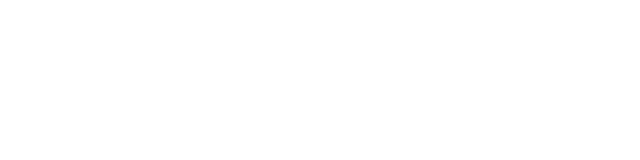
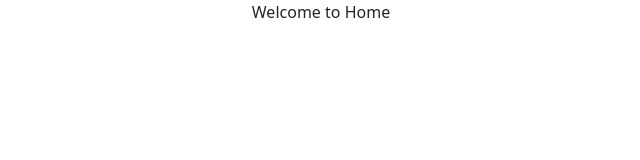
Before and after one commit to dbgautam7/chatapp, a React app in the folder client/: page /home in a window 1280 px wide. Before the commit this address had no page. Shown: the top 160 px of the page, without its empty margins (319-959 px from the left). Built offline with nearby package versions, Linux system fonts and the light colour scheme.

Commit message:
user logged in successfully from react part

```diff
--- a/client/src/components/routesHandler.js
+++ b/client/src/components/routesHandler.js
@@ -1,5 +1,6 @@
 import React from 'react'
 import { Route, Routes } from 'react-router-dom';
+import Home from '../containers/home';
 import Login from '../containers/login';
 import Register from '../containers/register';
 
@@ -9,6 +10,7 @@ const RoutesHandler = () => {
 <Routes>
     <Route path='/' element={<Register />} />
     <Route path='/login' element={<Login />} />
+    <Route path='/home' element={<Home />} />
 </Routes>
     </div>
   )
--- /dev/null
+++ b/client/src/containers/home.js
@@ -0,0 +1,11 @@
+import React from 'react'
+
+const Home = () => {
+  return (
+    <div>
+        Welcome to Home
+    </div>
+  )
+}
+
+export default Home
--- a/client/src/containers/login.js
+++ b/client/src/containers/login.js
@@ -3,6 +3,7 @@ import 'bootstrap/dist/css/bootstrap.min.css';
 import { Formik, Form, Field, ErrorMessage } from 'formik';
 import * as Yup from 'yup';
 import { Link, useNavigate } from 'react-router-dom';
+import { message } from 'antd';
 
 const Login = () => {
 
@@ -41,7 +42,7 @@ const Login = () => {
           const data = await res.json()
           if (data) {
             message.success(data.msg, [2])
-            navigate("/home")
+            navigate("/home",{ replace: true })
           } else {
             message.error(data.errorMsg, [2],)
           }
--- a/client/src/containers/register.js
+++ b/client/src/containers/register.js
@@ -44,9 +44,9 @@ const Register = () => {
         requestOptions
       );
       const data = await response.json();
-      if (data.success) {
+      if (data) {
         message.success('You are registered successfully', 3);
-        navigate("/home")
+        navigate("/home",{ replace: true })
         resetForm({ values: "" });
       } else {
         message.warning('Email or Phone already exists', 3);
```
